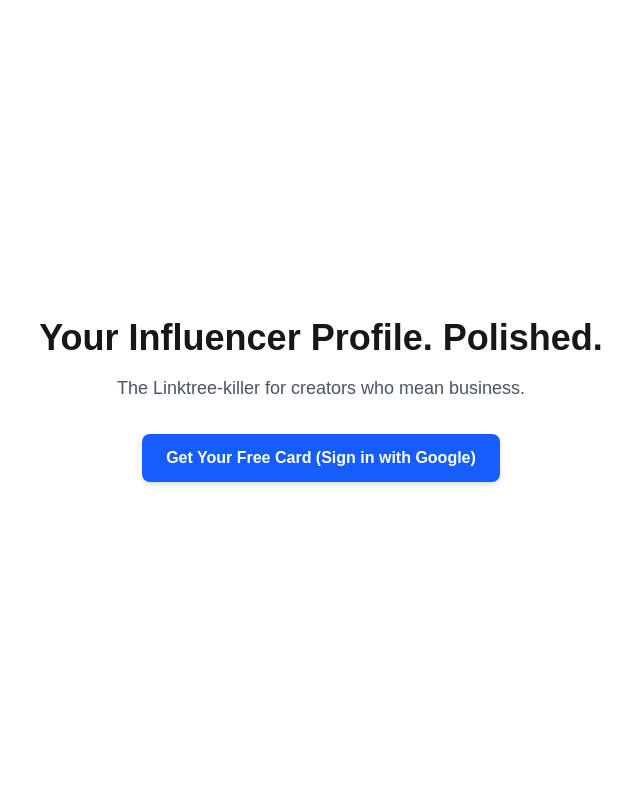
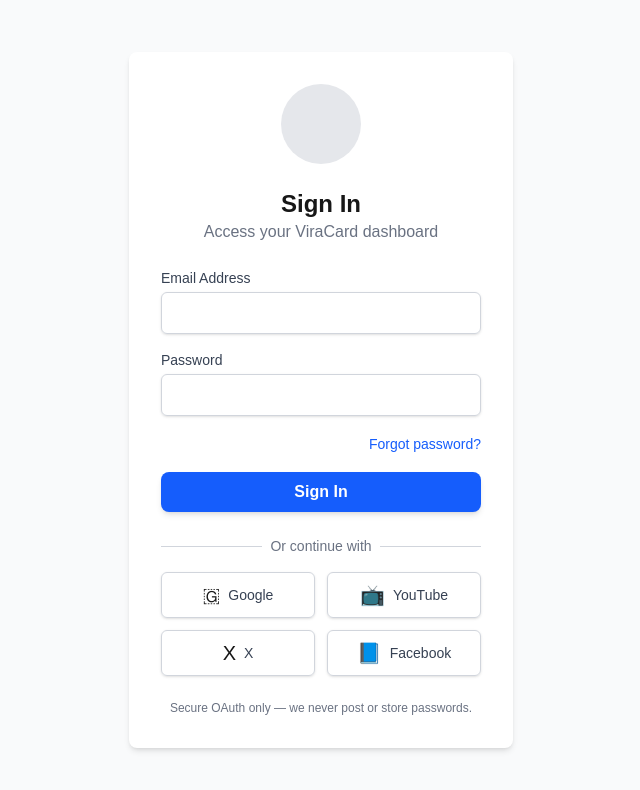
Before and after one commit to oxbrookdigital/viracard, a Next.js app: page / in a window 1280 px wide. Shown: the top 790 px of the page, without its empty margins (319-959 px from the left). Built offline with nearby package versions, Linux system fonts and the light colour scheme; no server answers.

Commit message:
New sign in page - pre UI updates

```diff
--- a/app/page.tsx
+++ b/app/page.tsx
@@ -3,7 +3,7 @@
 import { getServerSession } from "next-auth/next";
 import { authOptions } from "@/auth";
 import { redirect } from "next/navigation";
-import AuthButtons from "@/components/auth/AuthButtons";
+import SignInForm from "@/components/auth/SignInForm";
 
 export default async function Home() {
   // Check for a session on the server
@@ -14,18 +14,10 @@
     redirect("/dashboard");
   }
 
-  // If no session, show the public landing page
+  // If no session, show the new sign-in form
   return (
-    <main className="flex min-h-screen flex-col items-center justify-center p-24 text-center">
-      <div>
-        <h1 className="text-4xl font-bold">Your Influencer Profile. Polished.</h1>
-        <p className="mt-4 text-lg text-gray-600">
-          The Linktree-killer for creators who mean business.
-        </p>
-        <div className="mt-8">
-          <AuthButtons />
-        </div>
-      </div>
+    <main className="flex min-h-screen flex-col items-center justify-center bg-gray-50 p-4">
+      <SignInForm />
     </main>
   );
 }
--- /dev/null
+++ b/components/auth/SignInForm.tsx
@@ -0,0 +1,115 @@
+// components/auth/SignInForm.tsx
+
+"use client";
+
+import { signIn } from "next-auth/react";
+
+export default function SignInForm() {
+  return (
+    <div className="w-full max-w-sm p-8 space-y-6 bg-white rounded-lg shadow-md">
+      {/* 7. Image Placeholder for Logo */}
+      <div className="w-20 h-20 mx-auto bg-gray-200 rounded-full">
+        {/* Your logo will go here */}
+      </div>
+
+      <div className="text-center">
+        <h1 className="text-2xl font-bold">Sign In</h1>
+        <p className="text-gray-500">Access your ViraCard dashboard</p>
+      </div>
+
+      <form className="space-y-4">
+        {/* 1. Email Text Box */}
+        <div>
+          <label
+            htmlFor="email"
+            className="block text-sm font-medium text-gray-700"
+          >
+            Email Address
+          </label>
+          <input
+            id="email"
+            name="email"
+            type="email"
+            autoComplete="email"
+            required
+            className="w-full px-3 py-2 mt-1 border border-gray-300 rounded-md shadow-sm"
+          />
+        </div>
+
+        {/* 2. Password Text Box */}
+        <div>
+          <label
+            htmlFor="password"
+            className="block text-sm font-medium text-gray-700"
+          >
+            Password
+          </label>
+          <input
+            id="password"
+            name="password"
+            type="password"
+            autoComplete="current-password"
+            required
+            className="w-full px-3 py-2 mt-1 border border-gray-300 rounded-md shadow-sm"
+          />
+        </div>
+
+        {/* 4. Forgot Password Button */}
+        <div className="text-right">
+          <a href="#" className="text-sm text-blue-600 hover:underline">
+            Forgot password?
+          </a>
+        </div>
+
+        {/* 3. Sign In Button */}
+        <button
+          type="submit"
+          className="w-full px-4 py-2 font-semibold text-white bg-blue-600 rounded-lg shadow-md hover:bg-blue-700"
+        >
+          Sign In
+        </button>
+      </form>
+
+      <div className="relative my-4">
+        <div className="absolute inset-0 flex items-center">
+          <div className="w-full border-t border-gray-300" />
+        </div>
+        <div className="relative flex justify-center text-sm">
+          <span className="px-2 bg-white text-gray-500">Or continue with</span>
+        </div>
+      </div>
+
+      {/* 5. Social Auth Buttons */}
+      <div className="grid grid-cols-2 gap-3">
+        <button
+          onClick={() => signIn("google", { callbackUrl: "/dashboard" })}
+          className="inline-flex items-center justify-center w-full px-4 py-2 border border-gray-300 rounded-md shadow-sm hover:bg-gray-50"
+        >
+          <span className="text-xl">🇬</span>
+          <span className="ml-2 text-sm font-medium text-gray-700">Google</span>
+        </button>
+        <button className="inline-flex items-center justify-center w-full px-4 py-2 border border-gray-300 rounded-md shadow-sm hover:bg-gray-50">
+          <span className="text-xl">📺</span>
+          <span className="ml-2 text-sm font-medium text-gray-700">
+            YouTube
+          </span>
+        </button>
+        <button className="inline-flex items-center justify-center w-full px-4 py-2 border border-gray-300 rounded-md shadow-sm hover:bg-gray-50">
+          <span className="text-xl">X</span>
+          <span className="ml-2 text-sm font-medium text-gray-700">X</span>
+        </button>
+        <button className="inline-flex items-center justify-center w-full px-4 py-2 border border-gray-300 rounded-md shadow-sm hover:bg-gray-50">
+          <span className="text-xl">📘</span>
+          <span className="ml-2 text-sm font-medium text-gray-700">
+            Facebook
+          </span>
+        </button>
+      </div>
+
+      {/* 6. Secure OAuth Text */}
+      <p className="mt-4 text-xs text-center text-gray-500">
+        Secure OAuth only — we never post or store passwords.
+      </p>
+    </div>
+  );
+}
```
